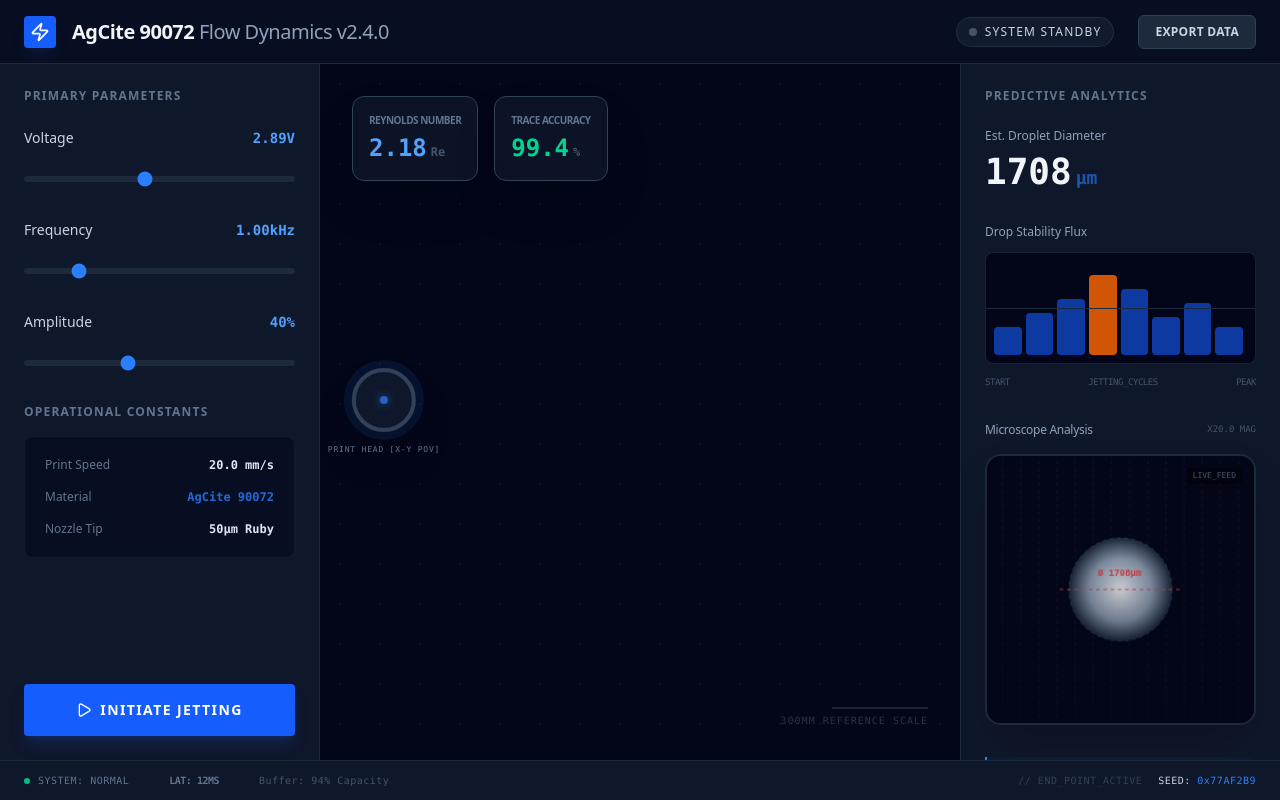
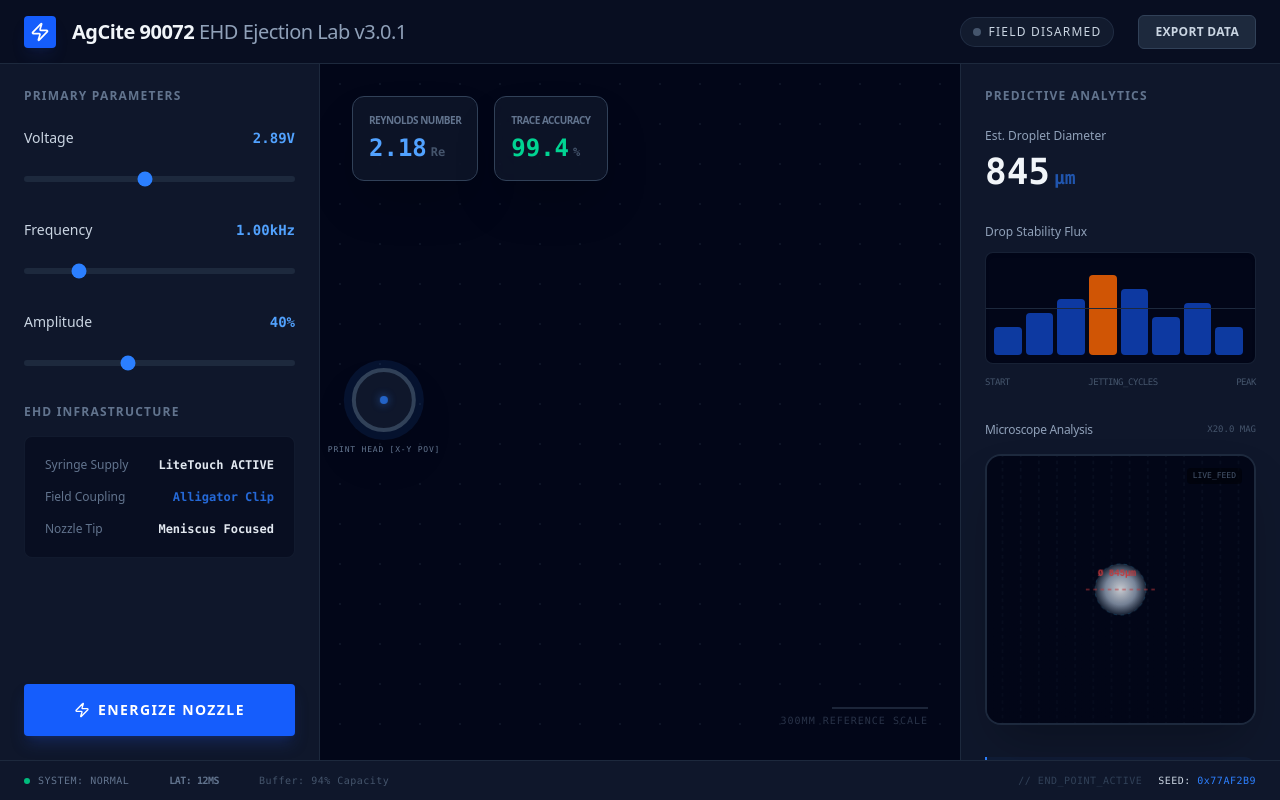
Before and after one commit to sergio-garcia7743/inksimulator, a React (Vite) app: page / in a window 1280 px wide. Built offline with nearby package versions, Linux system fonts and the light colour scheme.

Commit message:
Update App.tsx

```diff
--- a/src/App.tsx
+++ b/src/App.tsx
@@ -47,26 +47,30 @@ const EXPERIMENTAL_DATA = [
 function predictDropletSize(params: SimulationParams): number {
   const { voltage, frequency, amplitude } = params;
 
-  // Base model derived from observed trends:
-  // - Higher Amplitude generally increases droplet volume
-  // - Higher Voltage increases pressure and volume
-  // - Frequency affects jetting stability and volume (refill time bottleneck)
+  // EHD Empirical Model Logic:
+  // 1. Electric Field Strength (E) is driven by Voltage (V) and Waveform Amplitude (A).
+  //    Higher E deforms the meniscus more aggressively, increasing volume.
+  const electricFieldStrength = (voltage * 0.7) + (amplitude / 100 * 0.3);
+  const vScale = (electricFieldStrength - 2.0) * 2400;
 
-  const vScale = (voltage - 2.7) * 2200;
-  const aScale = (amplitude / 100) * 1600;
-
-  // High Frequency Dampening (Simulating Refill Time Bottleneck)
-  // Beyond ~3kHz, volume typically begins to roll off in piezoelectric DOD heads
-  const fThreshold = 3000;
-  let fEffect = 0;
-  if (frequency > fThreshold) {
-    fEffect = (frequency - fThreshold) * 0.15; // Sharper drop-off after threshold
+  // 2. Frequency (f) Regulation:
+  //    At high f, the meniscus recovery time (refill from LiteTouch syringe)
+  //    becomes the bottleneck. If f is too high, the meniscus cannot reform
+  //    fully, leading to volume divergence or ejection failure.
+  const meniscusRecoveryThreshold = 2800; // Hz
+  let recoveryDissipation = 0;
+  if (frequency > meniscusRecoveryThreshold) {
+    recoveryDissipation = Math.pow((frequency - meniscusRecoveryThreshold) / 100, 1.8);
   }
 
-  const baseSize = 800; // Minimum viable droplet
-  let predicted = baseSize + vScale + aScale - fEffect - (Math.log10(frequency) * 50);
+  // 3. Spacing Interaction:
+  //    Frequency determines pulsing rate against the 20mm/s supply.
+  const spacingEffect = Math.log2(frequency) * 40;
 
-  return Math.min(Math.max(predicted, 500), 4000);
+  const baseSize = 900; // Minimum EHD threshold
+  let predicted = baseSize + vScale - recoveryDissipation - spacingEffect;
+
+  return Math.min(Math.max(predicted, 400), 4500);
 }
 
 // --- Components ---
@@ -201,13 +205,13 @@ export default function App() {
             <Zap className="w-5 h-5 text-white" />
           </div>
           <h1 className="text-xl font-semibold tracking-tight">
-            AgCite 90072 <span className="text-slate-400 font-normal">Flow Dynamics v2.4.0</span>
+            AgCite 90072 <span className="text-slate-400 font-normal">EHD Ejection Lab v3.0.1</span>
           </h1>
         </div>
         <div className="flex items-center space-x-6 text-sm font-medium">
           <div className="flex items-center space-x-2 bg-slate-800/50 px-3 py-1.5 rounded-full border border-slate-700/50">
             <span className={`w-2 h-2 rounded-full ${isPlaying ? 'bg-emerald-500 animate-pulse' : 'bg-slate-600'}`}></span>
-            <span className="text-slate-300 text-xs tracking-widest">{isPlaying ? 'ENGINE ACTIVE' : 'SYSTEM STANDBY'}</span>
+            <span className="text-slate-300 text-xs tracking-widest">{isPlaying ? 'FIELD ENERGIZED' : 'FIELD DISARMED'}</span>
           </div>
           <button className="px-4 py-2 bg-slate-800 hover:bg-slate-700 rounded-md border border-slate-700 transition-colors text-xs font-bold text-slate-300 tracking-wide uppercase">
             Export Data
@@ -272,19 +276,19 @@ export default function App() {
           </div>
 
           <div className="flex-1">
-            <h2 className="text-xs font-bold text-slate-500 uppercase tracking-widest mb-4">Operational Constants</h2>
+            <h2 className="text-xs font-bold text-slate-500 uppercase tracking-widest mb-4">EHD Infrastructure</h2>
             <div className="bg-slate-950/50 rounded-lg p-5 space-y-4 border border-slate-800/50">
               <div className="flex justify-between items-center">
-                <span className="text-xs text-slate-500">Print Speed</span>
-                <span className="text-xs font-mono font-bold text-slate-200">20.0 mm/s</span>
+                <span className="text-xs text-slate-500">Syringe Supply</span>
+                <span className="text-xs font-mono font-bold text-slate-200">LiteTouch ACTIVE</span>
               </div>
               <div className="flex justify-between items-center">
-                <span className="text-xs text-slate-500">Material</span>
-                <span className="text-xs font-mono font-bold text-blue-500/80">AgCite 90072</span>
+                <span className="text-xs text-slate-500">Field Coupling</span>
+                <span className="text-xs font-mono font-bold text-blue-500/80">Alligator Clip</span>
               </div>
               <div className="flex justify-between items-center">
                 <span className="text-xs text-slate-500">Nozzle Tip</span>
-                <span className="text-xs font-mono font-bold text-slate-200">50µm Ruby</span>
+                <span className="text-xs font-mono font-bold text-slate-200">Meniscus Focused</span>
               </div>
             </div>
           </div>
@@ -293,8 +297,8 @@ export default function App() {
             onClick={() => isPlaying ? handleReset() : setIsPlaying(true)}
             className="w-full py-4 bg-blue-600 hover:bg-blue-500 text-white rounded font-bold text-sm tracking-widest shadow-lg shadow-blue-900/40 transition-all active:scale-[0.98] flex items-center justify-center gap-2"
           >
-             {isPlaying ? <RotateCcw className="w-4 h-4" /> : <Play className="w-4 h-4" />}
-             {isPlaying ? "RESET DYNAMICS" : "INITIATE JETTING"}
+             {isPlaying ? <RotateCcw className="w-4 h-4" /> : <Zap className="w-4 h-4" />}
+             {isPlaying ? "RESET FIELD" : "ENERGIZE NOZZLE"}
           </button>
         </aside>
 
@@ -400,13 +404,13 @@ export default function App() {
 
             {/* Insights Module */}
             <div className="p-5 border-l-2 border-blue-500 bg-blue-500/5 rounded-r-xl">
-              <h3 className="text-[11px] font-black text-blue-400 mb-2 uppercase tracking-wide">Model Insights</h3>
+              <h3 className="text-[11px] font-black text-blue-400 mb-2 uppercase tracking-wide">EHD Predictive Insights</h3>
               <p className="text-[11px] text-slate-400 leading-relaxed font-medium">
                 {params.frequency > 4000
-                  ? "CRITICAL: Frequency exceeds nozzle refill threshold. Meniscus damping is insufficient, leading to significant volume drop-off and potential satellite formation."
-                  : params.frequency > 2500
-                  ? "CAUTION: Harmonic resonance detected. Droplet volume starting to diverge from linear scaling due to fluid chamber refill constraints."
-                  : "STABLE: Flow dynamics are laminar. Droplet pitch remains consistent with the 20mm/s print velocity."}
+                  ? "CRITICAL: Pulse frequency exceeds LiteTouch syringe refill rate. Meniscus recovery is incomplete, leading to significant volume drop-off and field-ejection instability."
+                  : params.frequency > 2800
+                  ? "CAUTION: Meniscus recovery time is narrowing. High-frequency pulses are deforming the ink before the meniscus fully stabilizes from previous ejection."
+                  : "STABLE: Equilibrium reached between electric field strength and meniscus reformation. AgCite 90072 ejection remains laminar and consistent."}
               </p>
             </div>
           </div>
```
